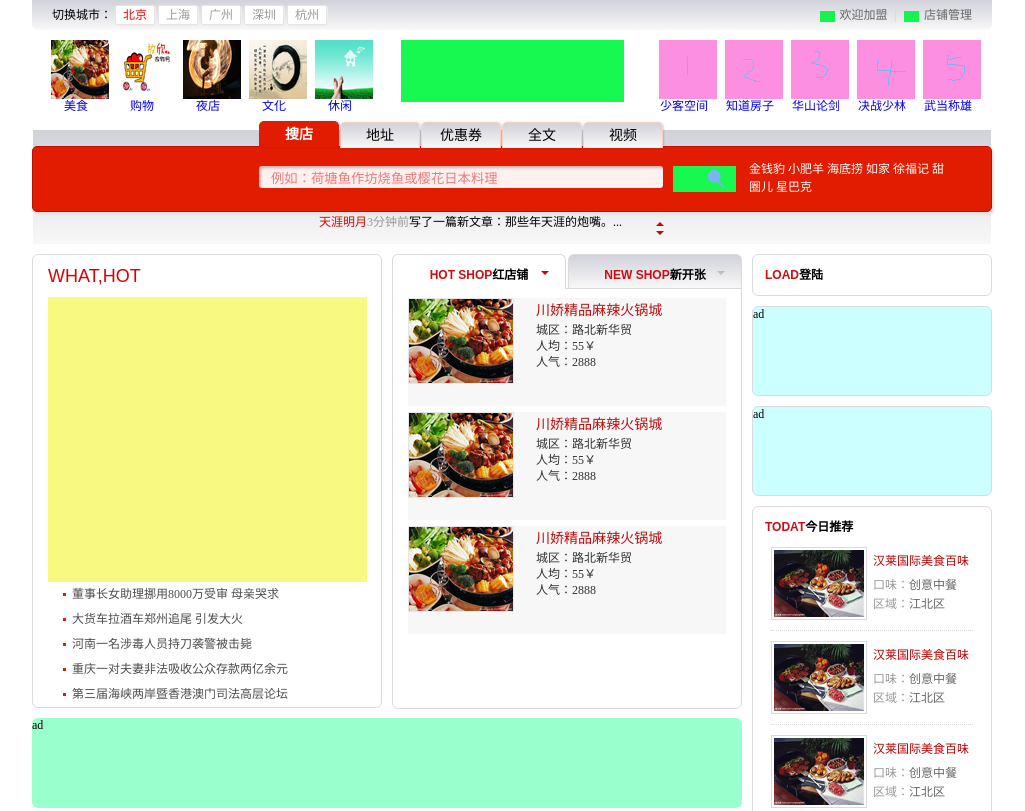
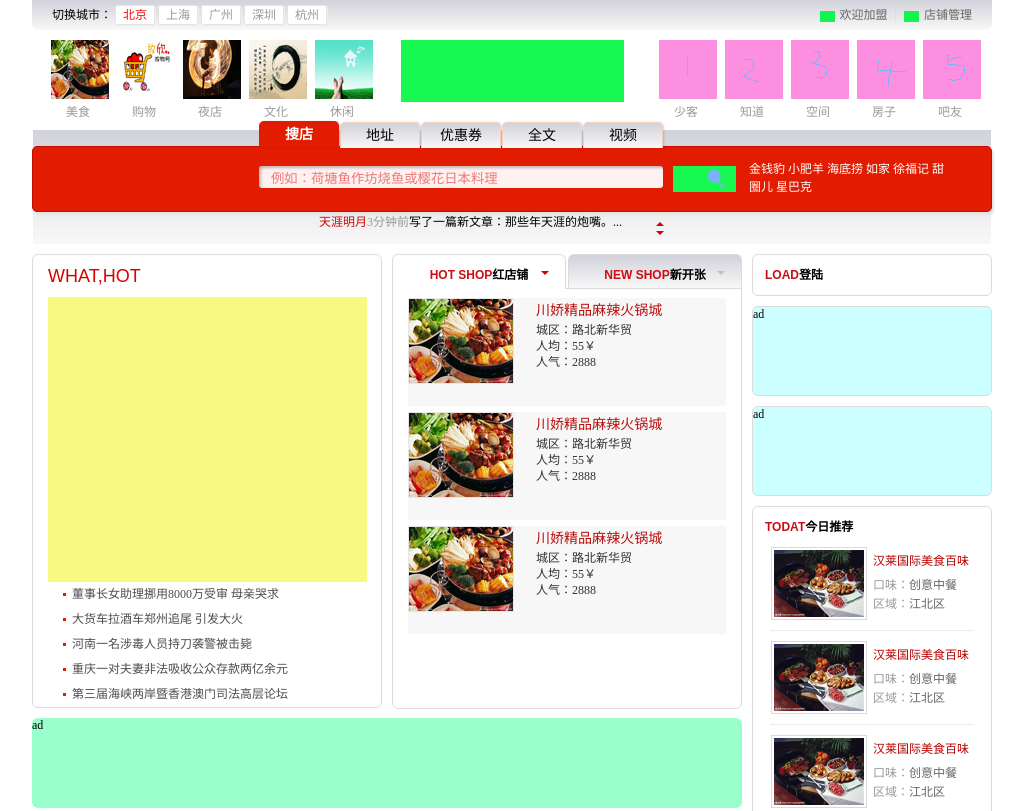
Before and after one commit to billdu188/demo2, a plain HTML site: page index.html in a window 1280 px wide. Shown: the top 811 px of the page, without its empty margins (128-1153 px from the left). Drawn offline with Linux system fonts and the light colour scheme.

Commit message:
nav_improve

```diff
--- a/index.html
+++ b/index.html
@@ -39,11 +39,11 @@ li { font-style:normal;}
     </ul>
     <h1><a href="#"><img src="iamges/logo.png" alt="网站主题"/></a></h1>
     <ul class="nav_2">
-    	<li><a class="bg6" href="#">少客空间</a></li>
-        <li><a class="bg7" href="#">知道房子</a></li>
-        <li><a class="bg8" href="#">华山论剑</a></li>
-        <li><a class="bg9" href="#">决战少林</a></li>
-        <li><a class="bg10" href="#">武当称雄</a></li>
+    	<li><a class="bg6" href="#">少客</a></li>
+        <li><a class="bg7" href="#">知道</a></li>
+        <li><a class="bg8" href="#">空间</a></li>
+        <li><a class="bg9" href="#">房子</a></li>
+        <li><a class="bg10" href="#">吧友</a></li>
     </ul>
 </div>
 <div id="search" class="gradient">
@@ -331,9 +331,13 @@ li { font-style:normal;}
                             <a class="triangle_down_gray" href="javascript:;" ></a>
                     </li>
                 </ul>
-                <div class="">
-                	<ul class="tabCon2"></ul>
-                    <ul class="tabCon2"></ul>
+                <div class="con">
+                	<div class="subway tabCon2" style="height:298px;">
+                    	<img src="iamges/subway.gif" alt="替代"/>
+                    </div>
+                    <ul class="map tabCon2">
+
+                    </ul>
                 </div>
             </div>
         	<div class="section fr">
--- a/style/main.css
+++ b/style/main.css
@@ -116,7 +116,7 @@ body {margin-bottom:30px;}
 /*导航栏*/
 #nav ul { position:absolute; top:10px;}
 #nav li {  float:left; }
-#nav li a { display:block; width:66px; padding-top:56px; text-align:center; background:url(../iamges/nav.png) no-repeat 10px 0;}
+#nav li a { display:block; width:66px; padding-top:62px; text-indent:23px; background:url(../iamges/nav.png) no-repeat 10px 0; color:#999;}
 #nav li a:hover { text-decoration:underline;}
 #nav .nav_1 { left:11px;}
 #nav .nav_2 { right:11px;}
@@ -227,6 +227,8 @@ body {margin-bottom:30px;}
 .recommend .list .s2, .recommend .list .s5, .recommend .list .s4, .recommend .list .s6 {background:url(../iamges/reco.gif) no-repeat 0 -20px;}
 .recommend .list a { padding-left:5px; color:#474747; font-size:12px;}
 .recommend .list strong { color:#c1c1c1; font-weight:normal; position:absolute; right:5px; top:0px;}
+/*内容左6*/
+
 /*内容左7*/
 .bbs { padding-bottom:19px;}
 .bbs li { height:30px; line-height:30px; background:#f0f0f0; margin-top:3px; border-radius:3px; position:relative; vertical-align:middle;}
```
Also changed, not shown: iamges/subway.gif (added).
